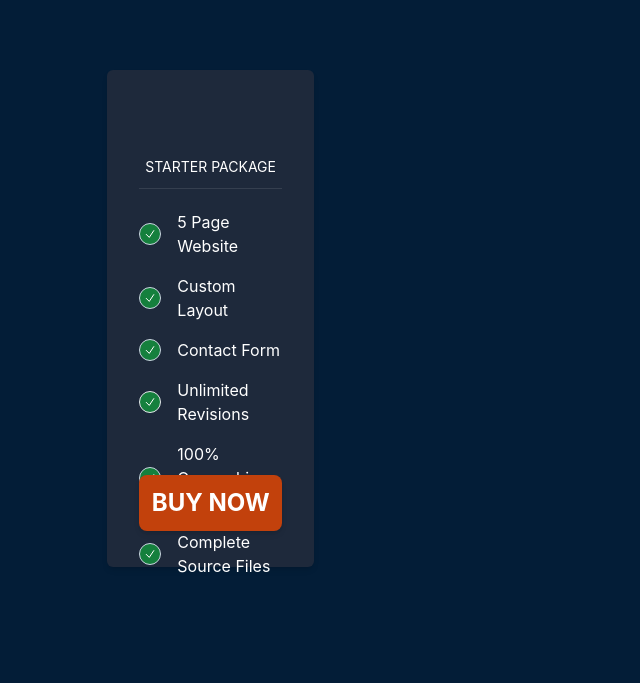
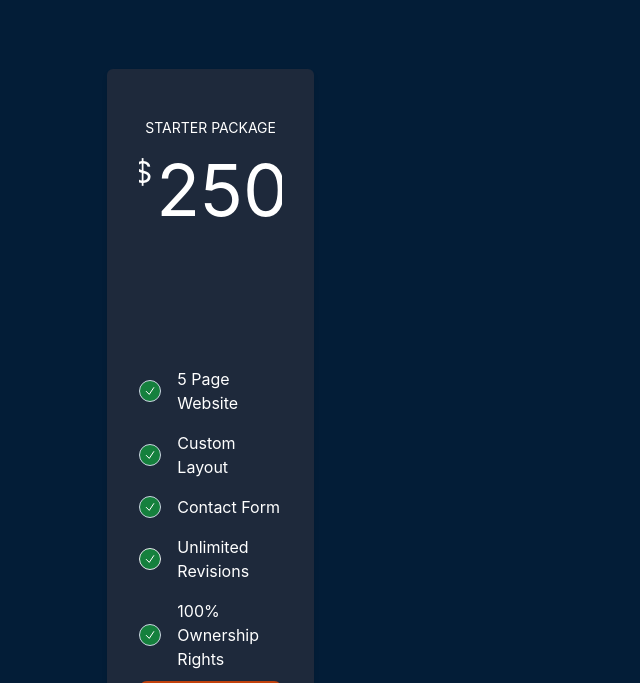
Before and after one commit to infinitepixel-dev/InfinitePixel-Main, a React (Vite) app: page / in a window 1280 px wide. Shown: the part 1695-2378 px from the top of the page, without its empty margins (0-640 px from the left). Built offline with nearby package versions, Linux system fonts and the light colour scheme.

Commit message:
updated price card

```diff
--- a/src/components/pages/payments.jsx
+++ b/src/components/pages/payments.jsx
@@ -28,34 +28,35 @@ function CheckIcon() {
 
 export function PricingCard() {
   return (
-    <div className="grid w-full h-screen grid-cols-12 gap-2 overflow-hidden grid-rows-8">
+    <div className="grid w-full h-screen grid-cols-12 gap-2 grid-rows-8">
       <Card
         color="bg-slate-600"
         variant="gradient"
-        className="grid col-span-2 col-start-2 row-span-5 row-start-2 p-8 rounded-md shadow-md grid-rows-8 grid-cols-subgrid bg-slate-800"
+        className="grid col-span-2 col-start-2 grid-rows-2 row-start-2 p-8 rounded-md shadow-md row-span-8 grid-cols-subgrid bg-slate-800"
       >
         <CardHeader
           floated={false}
           shadow={false}
           color="transparent"
-          className="col-span-2 row-start-2 pb-8 m-0 mb-8 text-center border-b rounded-none border-white/10"
+          className="col-span-2 row-start-1 text-center text-gray-699"
         >
           <Typography
             variant="small"
             color="white"
-            className="row-start-1 uppercase text-2x1"
+            className="uppercase text-2x1"
           >
             Starter Package
           </Typography>
           <Typography
             variant="h1"
             color="white"
-            className="flex justify-center gap-1 mt-6 font-normal text-7xl"
+            className="flex justify-center gap-1 mt-4 font-normal text-7xl"
           >
-            <span className="mt-2 text-4xl">$</span>250{" "}
+            <span className="text-3xl ">$</span>
+            250{" "}
           </Typography>
         </CardHeader>
-        <CardBody className="col-span-2 row-span-2 row-start-3 p-0">
+        <CardBody className="col-span-2 row-span-2 row-start-2 p-0">
           <ul className="flex flex-col gap-4">
             <li className="flex items-center gap-4">
               <span className="p-1 bg-green-700 border rounded-full border-slate-300">
```
